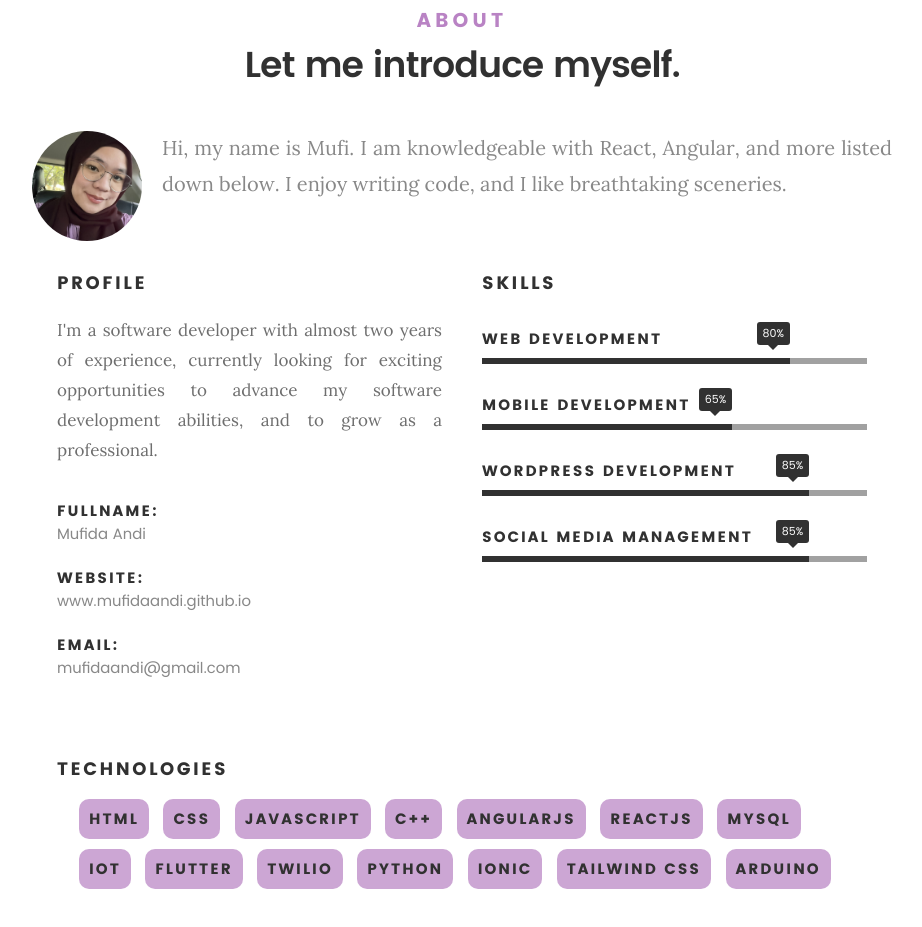
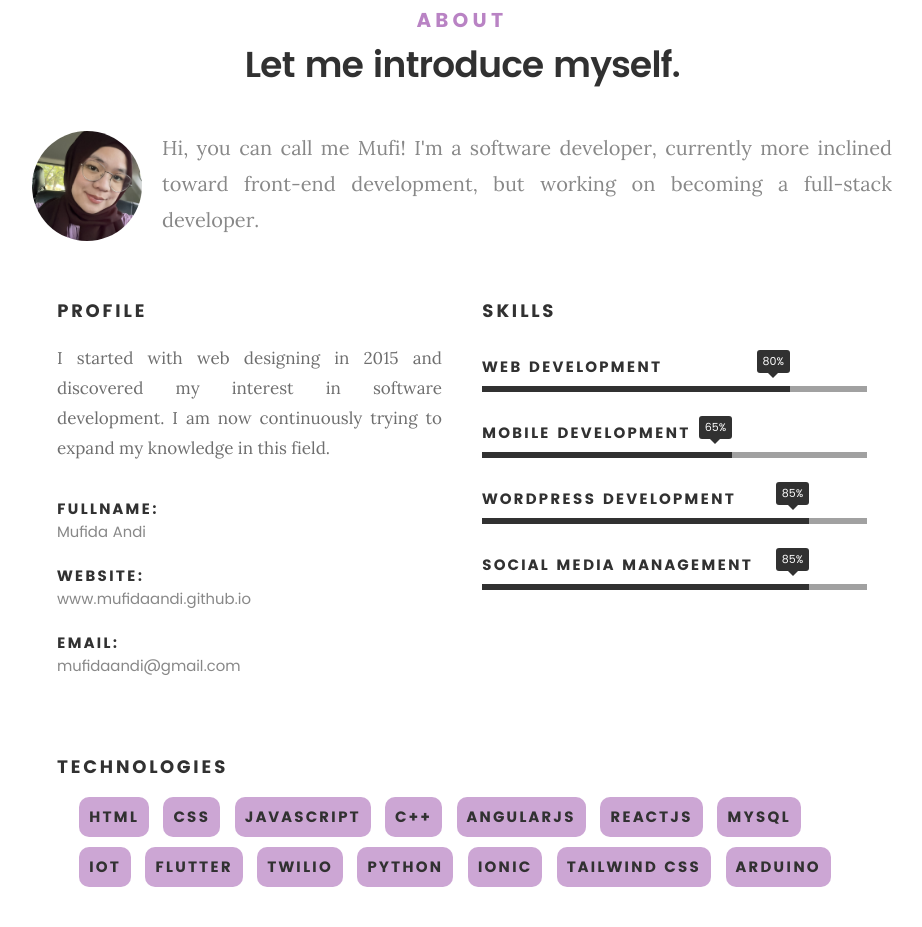
Before and after one commit to mufidaandi/mufidaandi.github.io, a plain HTML site: page index.html in a window 1280 px wide. Shown: the part 917-1844 px from the top of the page, without its empty margins (178-1100 px from the left). Drawn offline with Linux system fonts and the light colour scheme; files whose address does not match are found by name.

Commit message:
intro update

```diff
--- a/index.html
+++ b/index.html
@@ -82,8 +82,7 @@
 
    				<img src="images/profile-pic.JPG" alt="Profile Picture">
 
-   				<p class="lead">Hi, my name is Mufi. I am knowledgeable with React, Angular, and more listed down below.
-					   I enjoy writing code, and I like breathtaking sceneries.
+   				<p class="lead">Hi, you can call me Mufi! I'm a software developer, currently more inclined toward front-end development, but working on becoming a full-stack developer.
 					</p>
    			</div>
 
@@ -95,7 +94,7 @@
    		<div class="col-six tab-full">
 
    			<h3>Profile</h3>
-   			<p class="profile-summary">I'm a software developer with almost two years of experience, currently looking for exciting opportunities to advance my software development abilities, and to grow as a professional.</p>
+   			<p class="profile-summary">I started with web designing in 2015 and discovered my interest in software development. I am now continuously trying to expand my knowledge in this field. </p>
 
    			<ul class="info-list">
    				<li>
```
